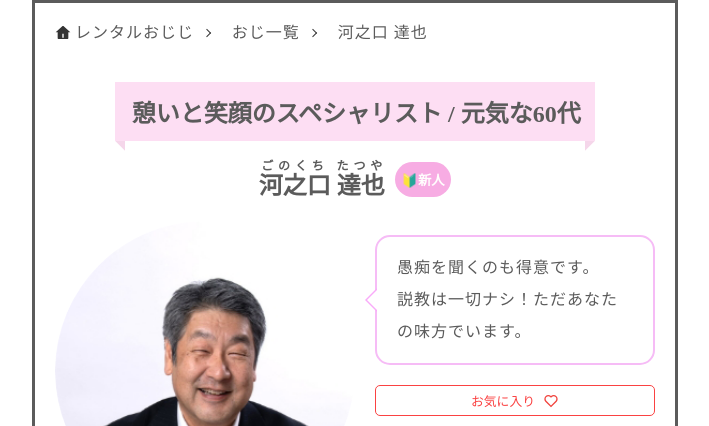
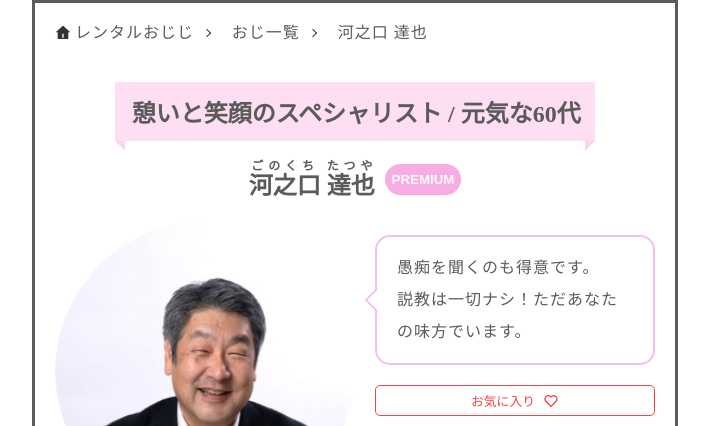
Before and after one commit to yoshi93925/ojiji, a plain HTML site: page script/index.html in a window 1280 px wide. Shown: the top 426 px of the page, without its empty margins (285-994 px from the left). Drawn offline with Linux system fonts and the light colour scheme; a web font is replaced by a local one.

Commit message:
Add files via upload

```diff
--- a/script/index.html
+++ b/script/index.html
@@ -2,6 +2,7 @@
 <html>
   <head>
     <meta charset="utf-8">
+    <meta name="viewport" content="width=device-width">
     <title>レンタルおじじ - 河之口 達也</title>
     <meta name="viewport" content="width=device-width, initial-scale=1" />
     <link rel="icon" href="../images/favicon.ico" type="image/png">
@@ -28,7 +29,7 @@
 
 <div class="name-container">
   <span class="profile-name"><ruby>河之口 達也<rt>ごのくち たつや</rt></ruby></span>
-  <button class="button-41">🔰新人</button>
+  <button class="button-41">PREMIUM</button>
 </div>
 
 <!-- ★画像と吹き出しを親要素で囲む -->
```
